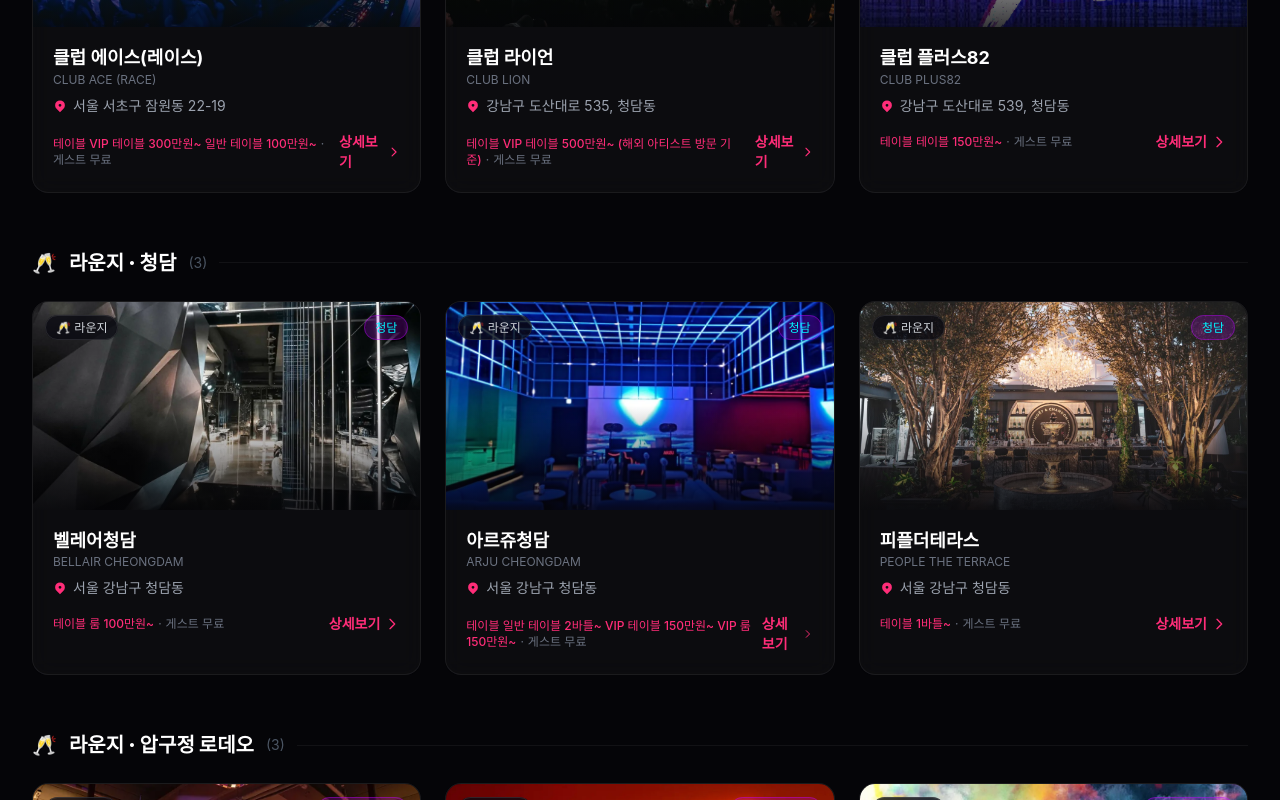
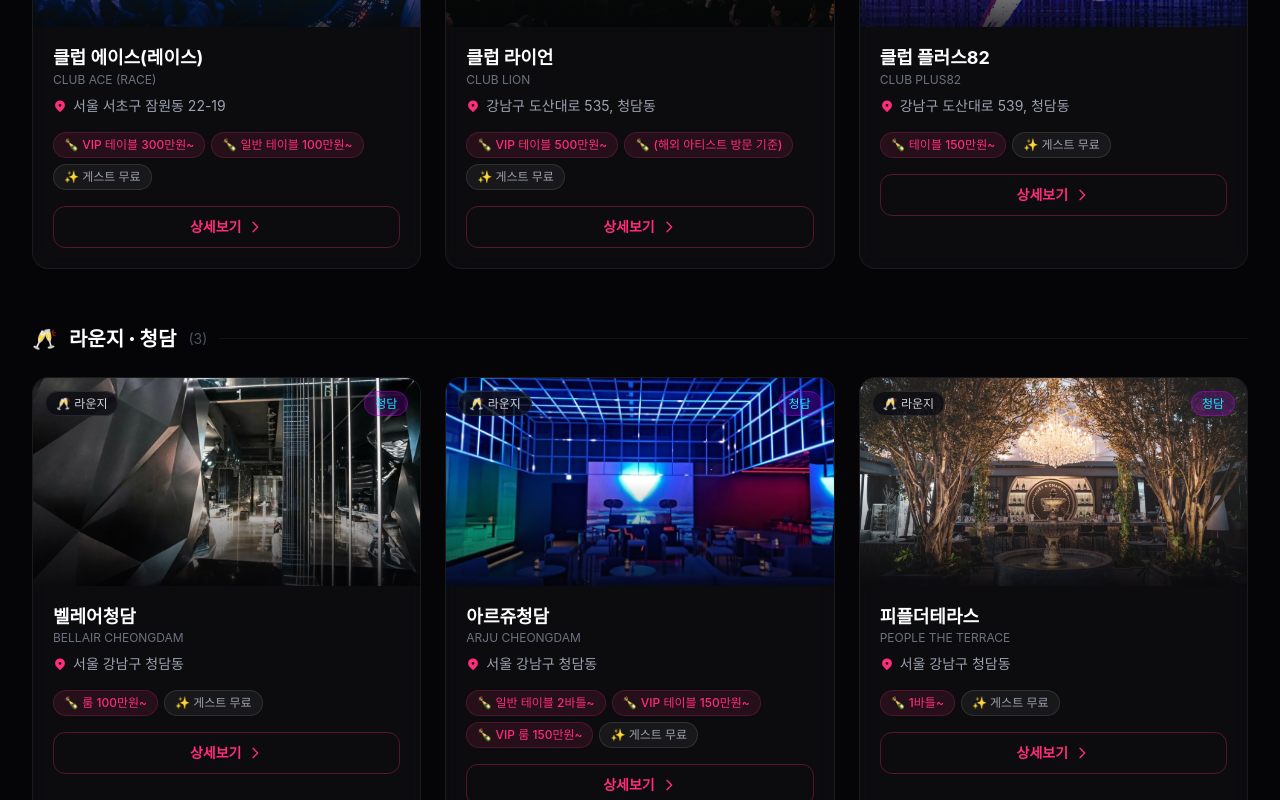
Before and after one commit to boxman159-cloud/gangnam-nightlife, a Next.js app: page / in a window 1280 px wide. Shown: the part 1340-2140 px from the top of the page. Built offline with nearby package versions, Linux system fonts and the light colour scheme.

Commit message:
feat: 업장 카드 가격 뱃지 형태로 개선

```diff
--- a/src/components/ui/VenueCard.tsx
+++ b/src/components/ui/VenueCard.tsx
@@ -51,14 +51,20 @@
           <span className="text-gray-400 text-sm">{venue.location}</span>
         </div>
 
-        <div className="flex items-center justify-between">
-          <div className="text-xs text-gray-500">
-            <span className="text-neon-pink font-medium">{t('venue.table')} {tablePrice}</span>
-            <span className="mx-1">·</span>
-            <span>{t('venue.guest')} {(guestFee.includes('무료') || guestFee.toLowerCase().includes('free') || guestFee.includes('免费') || guestFee.includes('無料')) ? t('venue.free') : t('venue.paid')}</span>
+        {/* 가격 뱃지 */}
+        <div className="flex flex-wrap gap-1.5 mb-4">
+          {tablePrice.split('\n').map((line, i) => (
+            <span key={i} className="inline-flex items-center gap-1 bg-neon-pink/10 border border-neon-pink/20 text-neon-pink text-xs font-medium px-2.5 py-1 rounded-full">
+              🍾 {line}
+            </span>
+          ))}
+          <span className="inline-flex items-center gap-1 bg-white/5 border border-white/10 text-gray-400 text-xs font-medium px-2.5 py-1 rounded-full">
+            ✨ {t('venue.guest')} {(guestFee.includes('무료') || guestFee.toLowerCase().includes('free') || guestFee.includes('免费') || guestFee.includes('無料')) ? t('venue.free') : t('venue.paid')}
+          </span>
         </div>
+
         <Link href={href}
-            className="text-sm font-semibold text-neon-pink hover:text-white transition-colors flex items-center gap-1 group/link">
+          className="flex items-center justify-center gap-1.5 w-full py-2.5 rounded-xl border border-neon-pink/30 text-neon-pink text-sm font-semibold hover:bg-neon-pink hover:text-white transition-all duration-200 group/link">
           {t('venue.detail')}
           <svg className="w-4 h-4 group-hover/link:translate-x-0.5 transition-transform" fill="none" stroke="currentColor" viewBox="0 0 24 24">
             <path strokeLinecap="round" strokeLinejoin="round" strokeWidth={2} d="M9 5l7 7-7 7" />
@@ -66,6 +72,5 @@
         </Link>
       </div>
     </div>
-    </div>
   )
 }
```
Lines whose indentation alone changed are shown as unchanged.
